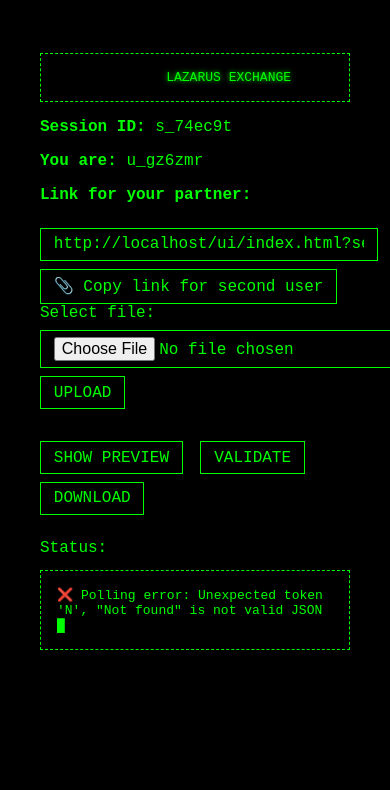
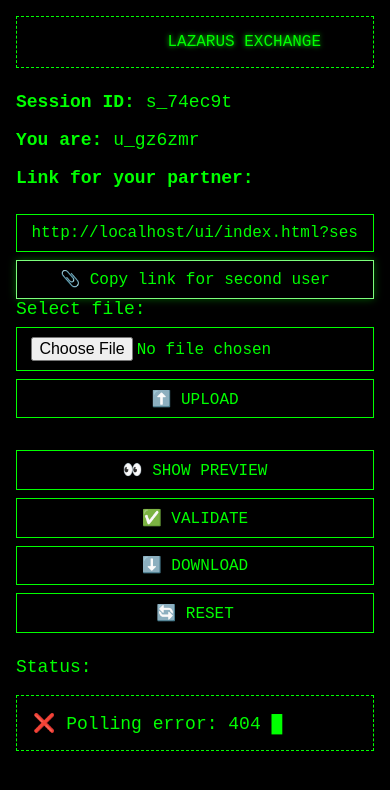
Before and after one commit to nlabrazi/lazarus-exchange, a plain HTML site: page ui/index.html in a window 390 px wide. Both pictures are taken after a click on the button "📎 Copy link for second user". Drawn offline with Linux system fonts and the light colour scheme; no server answers.

Commit message:
feat(ui): add responsive + fix some bugs on sharing files

```diff
--- a/ui/index.html
+++ b/ui/index.html
@@ -3,6 +3,7 @@
 
 <head>
   <meta charset="UTF-8" />
+  <meta name="viewport" content="width=device-width, initial-scale=1" />
   <title>Lazarus Exchange - Terminal</title>
   <link rel="stylesheet" href="./sytle.css" />
 </head>
@@ -25,13 +26,14 @@
       <div class="section">
         <label>Select file:</label>
         <input id="fileInput" type="file" />
-        <button onclick="upload()">UPLOAD</button>
+        <button onclick="upload()">⬆️ UPLOAD</button>
       </div>
 
       <div class="section">
-        <button onclick="preview()">SHOW PREVIEW</button>
-        <button onclick="validate()">VALIDATE</button>
-        <button onclick="download()">DOWNLOAD</button>
+        <button onclick="preview()">👀 SHOW PREVIEW</button>
+        <button onclick="validate()">✅ VALIDATE</button>
+        <button onclick="download()">⬇️ DOWNLOAD</button>
+        <button onclick="resetSession()">🔄 RESET</button>
       </div>
 
       <div class="section">
--- a/ui/script.js
+++ b/ui/script.js
@@ -13,31 +13,29 @@ function init() {
   const params = new URLSearchParams(window.location.search);
   sessionId = params.get('session') || generateId('s');
 
-  // PART 1: handle userId (from ?user=... or localStorage)
+  // PART 1: handle userId (from ?user=... or generate new)
   const urlUserId = params.get('user');
   if (urlUserId) {
     userId = urlUserId;
-    localStorage.setItem('lazarusUserId', userId);
   } else {
-    userId = localStorage.getItem('lazarusUserId');
-    if (!userId) {
-      userId = generateId('u');
-      localStorage.setItem('lazarusUserId', userId);
-    }
+    userId = generateId('u');
   }
 
-  $('sessionIdDisplay').textContent = sessionId;
-  $('youDisplay').textContent = userId;
-
-  // PART 2: generate link for partner
-  partnerId = generateId('u');
-  const shareLink = `${location.origin}${location.pathname}?session=${sessionId}&user=${partnerId}`;
-  $('shareLink').value = shareLink;
+  updateSessionUI();
 
   log(`🧠 You are: ${userId}\n🔐 Session: ${sessionId} █`);
 
   pollStatus();
   setInterval(pollStatus, 3000);
+}
+
+function updateSessionUI() {
+  $('sessionIdDisplay').textContent = sessionId;
+  $('youDisplay').textContent = userId;
+
+  partnerId = generateId('u');
+  const shareLink = `${location.origin}${location.pathname}?session=${sessionId}&user=${partnerId}`;
+  $('shareLink').value = shareLink;
 }
 
 function log(msg) {
@@ -101,10 +99,14 @@ async function download() {
       return log(`⛔ Cannot download: ${err.error} █`);
     }
 
+    const disposition = res.headers.get('Content-Disposition') || '';
+    const match = /filename=\"([^\"]+)\"/i.exec(disposition);
+    const filename = match?.[1] || 'exchange_file';
+
     const blob = await res.blob();
     const a = document.createElement('a');
     a.href = URL.createObjectURL(blob);
-    a.download = 'exchange_file';
+    a.download = filename;
     a.click();
 
     log('⬇️ Download started █');
@@ -113,10 +115,49 @@ async function download() {
   }
 }
 
+async function resetSession() {
+  try {
+    const res = await fetch(`${API}/reset/${sessionId}/${userId}`, {
+      method: 'POST'
+    });
+    const data = await res.json().catch(() => null);
+
+    sessionId = generateId('s');
+    updateSessionUI();
+    $('fileInput').value = '';
+
+    if (res.ok && data?.success) {
+      log('🔄 Session reset. Share the new link with your peer. █');
+    } else {
+      log('⚠️ No active session on server. New session started. █');
+    }
+  } catch (err) {
+    log('❌ Reset error: ' + err.message + ' █');
+  }
+}
+
 async function pollStatus() {
   try {
     const res = await fetch(`${API}/status/${sessionId}/${userId}`);
-    const status = await res.json();
+    if (!res.ok) {
+      return log(`❌ Polling error: ${res.status} █`);
+    }
+
+    const text = await res.text();
+    if (!text) {
+      return log('⏳ Waiting for activity... █');
+    }
+
+    let status = null;
+    try {
+      status = JSON.parse(text);
+    } catch (err) {
+      return log('⏳ Waiting for activity... █');
+    }
+
+    if (!status || !status.me) {
+      return log('⏳ Waiting for activity... █');
+    }
 
     const my = status.me;
     const peer = status.peer || { uploaded: false, validated: false };
--- a/ui/sytle.css
+++ b/ui/sytle.css
@@ -1,13 +1,34 @@
+* {
+  box-sizing: border-box;
+}
+
+:root {
+  --bg: #000000;
+  --green: #00ff00;
+  --green-soft: #7cff7c;
+  --hover-bg: #001a00;
+  --glow: rgba(0, 255, 0, 0.35);
+}
+
 body {
-  background-color: black;
-  color: #00ff00;
+  background-color: var(--bg);
+  color: var(--green);
   font-family: 'Courier New', Courier, monospace;
-  padding: 2rem;
+  margin: 0;
+  padding: clamp(1rem, 2.2vw, 2.5rem);
+  min-height: 100vh;
+  font-size: 16px;
+}
+
+#terminal {
+  width: 100%;
+  margin: 0;
 }
 
 #ascii-art pre {
-  color: #00ff00;
-  text-shadow: 0 0 5px #0f0;
+  color: var(--green);
+  text-shadow: 0 0 5px var(--green);
+  margin: 0 0 1.5rem;
 }
 
 .section {
@@ -15,24 +36,41 @@ body {
 }
 
 input, select, button {
-  background-color: black;
-  color: #00ff00;
-  border: 1px solid #00ff00;
-  padding: 0.4rem 0.8rem;
+  background-color: var(--bg);
+  color: var(--green);
+  border: 1px solid var(--green);
+  padding: 0.55rem 0.9rem;
   font-family: inherit;
   font-size: 1rem;
   margin-top: 0.5rem;
+  transition: background-color 0.15s ease, box-shadow 0.15s ease, border-color 0.15s ease;
 }
 
 button {
   margin-right: 0.5rem;
 }
 
+button:hover,
+input:hover,
+select:hover {
+  background-color: var(--hover-bg);
+  box-shadow: 0 0 6px var(--glow);
+}
+
+button:focus,
+input:focus,
+select:focus {
+  outline: none;
+  border-color: var(--green-soft);
+  box-shadow: 0 0 8px var(--glow);
+}
+
 pre {
-  background-color: #000;
+  background-color: var(--bg);
   padding: 1rem;
-  border: 1px dashed #00ff00;
+  border: 1px dashed var(--green);
   white-space: pre-wrap;
+  overflow-wrap: anywhere;
 }
 
 .cursor {
@@ -44,3 +82,26 @@ pre {
 @keyframes blink {
   to { visibility: hidden; }
 }
+
+@media (max-width: 640px) {
+  body {
+    padding: 1rem;
+    font-size: 18px;
+  }
+
+  #terminal {
+    max-width: 100%;
+  }
+
+  input, select, button {
+    width: 100%;
+  }
+
+  button {
+    margin-right: 0;
+  }
+
+  #ascii-art pre {
+    font-size: 1rem;
+  }
+}
```
Also changed, not shown: api/src/exchange/exchange.controller.ts (+10 -1 lines), api/src/exchange/exchange.service.ts (+29 -10 lines).
